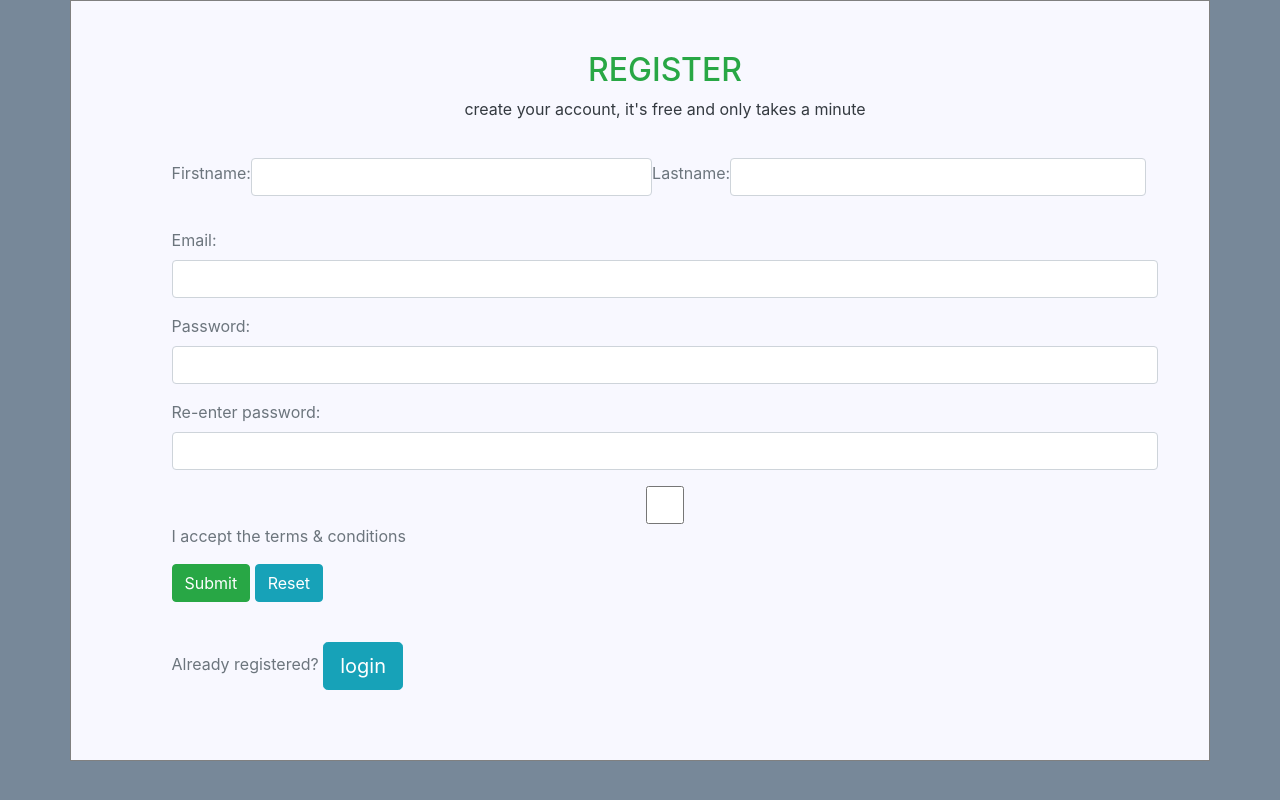
After one commit to Njokikiarie/Kiarie, a Flask app: page /registration in a window 1280 px wide. The commit adds this page. Run offline with Flask 2, Linux system fonts and the light colour scheme; some libraries are stand-ins or nearby versions.

Commit message:
added a registration page

```diff
--- a/app.py
+++ b/app.py
@@ -61,18 +61,47 @@ def blog():#logic goes her
          name=request.form['name']
          message=request.form['message']
 
-        #save the three fields to the database
+        #save the three ``fields to the database
         #establish db connection
          con=pymysql.connect("localhost","root", "","grace_db")
 
          #execute sql -create a cursor object to execute sql.
          cursor =con.cursor()
          sql= "INSERT INTO `messages_tbl`(`name`,`email`,`message`) VALUES (%s,%s,%s)"  # %s protects data .
-         cursor.execute(sql,(name,email,message))
-         con.commit() #commits the changes to the db
-         return render_template('blog.html')
+         try:
+
+             cursor.execute(sql,(name,email,message))
+             con.commit() #commits the changes to the db
+             return render_template('blog.html',msg="uploaded!")
+         except:
+             con.rollback()
      else:
          return render_template('blog.html')
+
+
+import pymysql    #import pymsql to install on the current project
+from flask import request
+@app.route('/registration' , methods=['POST','GET'])
+def registration():
+    if request.method=='POST':
+        firstname=request.form['firstname']
+        lastname=request.form['lastname']
+        email=request.form['email']
+        password=request.form['password']
+
+        con1 = pymysql.connect("localhost", "root", "", "grace_db")
+        cursor=con1.cursor()
+        sql1="INSERT INTO `registration_tbl`(`firstname`,`lastname`,`email`,`password`) VALUES (%s,%s,%s,%s)"
+        try:
+            cursor.execute(sql1,(firstname,lastname,email,password))
+            con1.commit()
+            return render_template('index3.html', message="registration successful")
+        except:
+            con1.rollback()
+    else:
+        return render_template('registration.html' )
+
+
 
 
 
--- a/templates/blog.html
+++ b/templates/blog.html
@@ -21,6 +21,7 @@
 </head>
 <body>
 <h1 class="text-center text-success"> Leave a Comment</h1>
+<h4 >{{ msg }}</h4> <!--jinja-->
 <form action="/blog"  method="post" role="form" style="padding: 5%"> <!-- action specifies where data is sent and in our case its the blog route,
 method specifies how data will be sent-we have post and get-->
 
@@ -31,5 +32,6 @@ method specifies how data will be sent-we have post and get-->
               <input type="reset" class="btn btn-info">
               </div>
 </form>
+
 </body>
 </html>
--- a/templates/index3.html
+++ b/templates/index3.html
@@ -76,7 +76,7 @@
         <li class="nav-item"><a href="#contact" class="nav-link">contact us</a></li>
 
     </ul>
-
+<h4 >{{ message }}</h4> <!--jinja-->
     </div>
 </nav><!-- end of navigation section-->
 
--- /dev/null
+++ b/templates/registration.html
@@ -0,0 +1,94 @@
+<!DOCTYPE html>
+<html lang="en">
+<head>
+    <meta charset="UTF-8">
+    <title>register</title>
+     <link rel="stylesheet" href="../static/bootstrap/css/bootstrap.css">
+    <!-- adding animate and font awesome and a  few js files to add animation to a page-->
+<link rel="stylesheet" href="../static/bootstrap/css/font-awesome.css">
+    <link rel="stylesheet" href="../static/bootstrap/css/animate.css">
+
+
+    <!-- LINK TO BOOTSTRAP JS, JAVASCRIPTS ADDS TO THE INTERACTIVITY OF A PAGE-->
+     <SCRIPT SRC="../static/bootstrap/js/jquery.js"></SCRIPT>
+    <script src="../static/bootstrap/js/bootstrap.js"></script>
+    <script src="../static/bootstrap/js/parallax.min.js"></script>
+<script src="../static/bootstrap/js/wow.min.js"></script>
+<script src="../static/bootstrap/js/jquery.easing.min.js"></script>
+<script src="../static/bootstrap/js/fliplightbox.min.js"></script>
+<script src="../static/bootstrap/js/functions.js"></script>
+<style>
+#form {
+    border: 1px solid gray;
+    background-color:ghostwhite;
+    padding-top: 50px;
+    padding-right: 30px;
+    padding-bottom: 50px;
+    padding-left: 80px;
+
+}
+</style>
+</head>
+<body style="background:lightslategray">
+<div class="container text-secondary" id="form">
+
+    <header class="header text-success text-md-center">
+<h2 >REGISTER </h2>
+    <p class="text-dark">create your account, it's free and only  takes a minute</p>
+</header>
+<form action="/registration"  method="post" role="form" style="padding: 2%"> <!-- action specifies where data is sent and in our case its the blog route,
+method specifies how data will be sent-we have post and get-->
+
+    <div class="form-check-inline form-group" style="float: inside">
+        <label>Firstname:</label><input type="text" name="firstname"  class="form-control" style="padding-right: 200px">
+        <label>Lastname:</label><input type="text" name="lastname"   class="form-control" style="padding-left: 220px">
+
+    </div>
+    <div class="form-group"></div>
+     <div class="form-group"><label>Email:</label><input type="email" name="email"  class="form-control"></div>
+   <div class="form-group"><label>Password:</label><input type="password" name="password"   class="form-control"></div>
+
+    <div class="form-group"><label>Re-enter password:</label><input type="password" name="password" class="form-control"></div>
+    <div class="form-group"><input type="checkbox" name="terms"   class="form-control">I accept the terms & conditions</div>
+    <div class="form-group"><input type="submit" class=" btn btn-success" value="Submit">
+              <input type="reset" class="btn btn-info">
+              </div>
+    <br>
+
+
+    <!-- Modal -->
+    Already registered?
+    <button type="button" class="btn btn-info btn-lg" data-toggle="modal" data-target="#myModal">login</button>
+
+
+   <div class="modal fade" id="myModal" role="dialog">
+    <div class="modal-dialog">
+
+      <!-- Modal content-->
+      <div class="modal-content">
+        <div class="modal-header">
+
+          <h4 class="modal-title text-center text-success">LOGIN</h4>
+             <button type="button" class="close" data-dismiss="modal">&times;</button>
+        </div>
+        <div class="modal-body">
+           <div class="form-group"><label>Email:</label><input type="email" name="email"  class="form-control"></div>
+   <div class="form-group"><label>Password:</label><input type="password" name="password"   class="form-control"></div>
+     <div class="form-group"><input type="submit" class=" btn btn-success" value="Submit"></div>
+        <div class="modal-footer">
+          <button type="button" class="btn btn-default" data-dismiss="modal">close</button>
+        </div>
+      </div>
+      </div>
+    </div>
+   </div>
+</form>
+</div>
+<h4 >{{ message }}</h4> <!--jinja-->
+
+<!--login modal-->
+  <!-- Trigger the modal with a button -->
+
+
+</body>
+</html>
```
